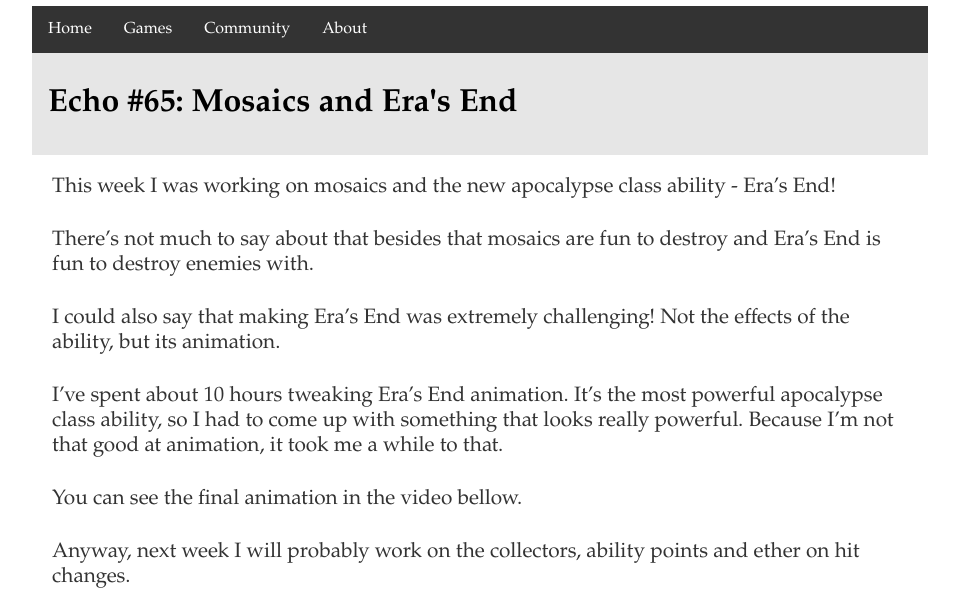
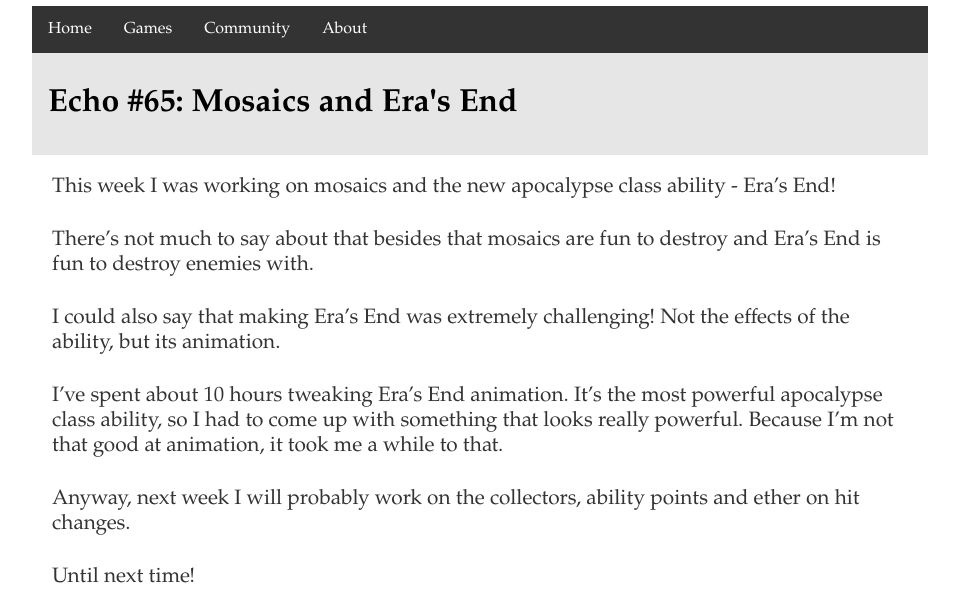
Before and after one commit to Phoebe3663/Zuurix.github.io, a Jekyll site: the page built from _posts/2017-03-06-echo-65.md, in a window 1280 px wide, cut to the strip 308-898 px from the top of the page. Shown: the whole strip, without its empty margins (160-1119 px from the left). Built offline with Jekyll 4.4.1, drawn with Linux system fonts in a browser that asks for light colours; comment, search, counter and statistics services are not loaded.

Commit message:
Update 2017-03-06-echo-65.md

```diff
--- a/_posts/2017-03-06-echo-65.md
+++ b/_posts/2017-03-06-echo-65.md
@@ -15,8 +15,6 @@ I've spent about 10 hours tweaking Era's End animation.
 It's the most powerful apocalypse class ability, so I had to come up with something that looks really powerful.
 Because I'm not that good at animation, it took me a while to that.
 
-You can see the final animation in the video bellow.
-
 Anyway, next week I will probably work on the collectors, ability points and ether on hit changes.
 
 Until next time!
```
